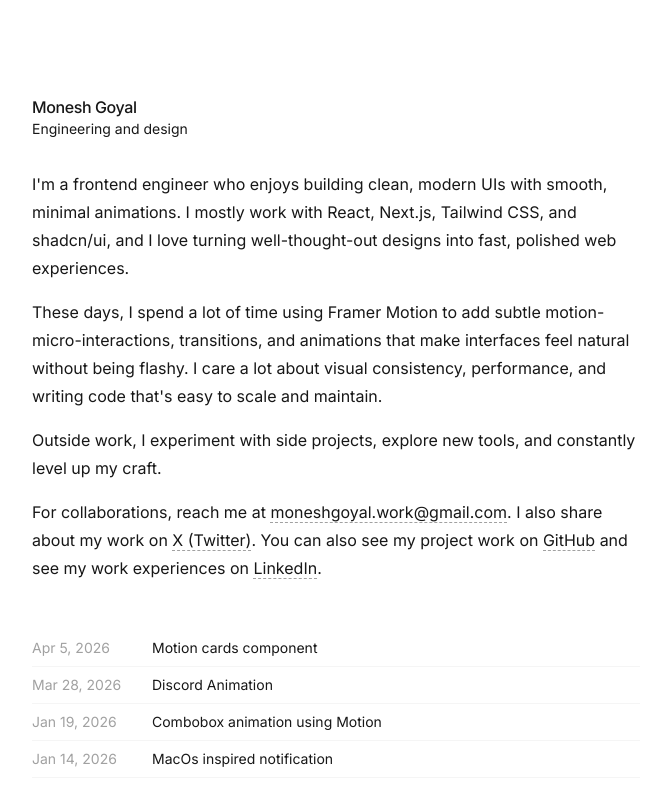
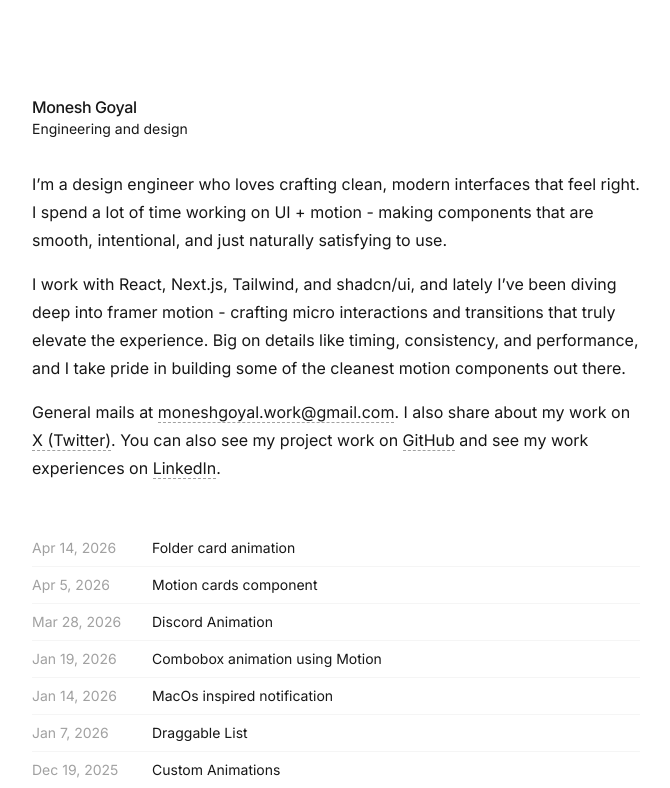
Before and after one commit to 2201monesh/portfolio, a Next.js app: page / in a window 1280 px wide. Shown: the top 788 px of the page, without its empty margins (304-974 px from the left). Built offline with nearby package versions, Linux system fonts and the light colour scheme.

Commit message:
added folder card animation component in work section

```diff
--- a/app/page.tsx
+++ b/app/page.tsx
@@ -98,13 +98,16 @@ export default function Home() {
     <p className="text-sm leading-snug">Engineering and design</p>
   </header>
   <div className="space-y-4">
-    <p className="leading-7">I'm a frontend engineer who enjoys building clean, modern UIs with smooth, minimal animations. I mostly work with React, Next.js, Tailwind CSS, and shadcn/ui, and I love turning well-thought-out designs into fast, polished web experiences.</p>
-    <p className="leading-7">These days, I spend a lot of time using Framer Motion to add subtle motion-micro-interactions, transitions, and animations that make interfaces feel natural without being flashy. I care a lot about visual consistency, performance, and writing code that's easy to scale and maintain.</p>
-    <p className="leading-7">Outside work, I experiment with side projects, explore new tools, and constantly level up my craft.</p>
-    <p className="leading-7">For collaborations, reach me at <span className="link-text">moneshgoyal.work@gmail.com</span>. I also share about my work on <a href="https://x.com/moneshgoyal" target="_blank" rel="noopener noreferrer" className="link-text">X (Twitter)</a>. You can also see my project work on <a href="https://github.com/2201monesh" target="_blank" rel="noopener noreferrer" className="link-text">GitHub</a> and see my work experiences on <a href="https://www.linkedin.com/in/monesh-goyal/" target="_blank" rel="noopener noreferrer" className="link-text">LinkedIn</a>.</p>
+    <p className="leading-7">I’m a design engineer who loves crafting clean, modern interfaces that feel right. I spend a lot of time working on UI + motion - making components that are smooth, intentional, and just naturally satisfying to use.</p>
+    <p className="leading-7">I work with React, Next.js, Tailwind, and shadcn/ui, and lately I’ve been diving deep into framer motion - crafting micro interactions and transitions that truly elevate the experience. Big on details like timing, consistency, and performance, and I take pride in building some of the cleanest motion components out there.</p>
+    <p className="leading-7">General mails at <span className="link-text">moneshgoyal.work@gmail.com</span>. I also share about my work on <a href="https://x.com/moneshgoyal" target="_blank" rel="noopener noreferrer" className="link-text">X (Twitter)</a>. You can also see my project work on <a href="https://github.com/2201monesh" target="_blank" rel="noopener noreferrer" className="link-text">GitHub</a> and see my work experiences on <a href="https://www.linkedin.com/in/monesh-goyal/" target="_blank" rel="noopener noreferrer" className="link-text">LinkedIn</a>.</p>
   </div>
   <div className="mt-12 space-y-4 select-none">
     <div className="divide-y divide-neutral-100 dark:divide-neutral-800">
+       <a href="https://x.com/moneshgoyal/status/2043915778916004018?s=20" target="_blank" rel="noopener noreferrer" className="flex cursor-pointer items-center justify-start py-2 text-sm hover:bg-neutral-50 dark:hover:bg-neutral-800">
+        <p className="w-30 text-neutral-400">Apr 14, 2026</p>
+        <p className="">Folder card animation</p>
+      </a>
       <a href="https://x.com/moneshgoyal/status/2040771299677778423?s=20" target="_blank" rel="noopener noreferrer" className="flex cursor-pointer items-center justify-start py-2 text-sm hover:bg-neutral-50 dark:hover:bg-neutral-800">
         <p className="w-30 text-neutral-400">Apr 5, 2026</p>
         <p className="">Motion cards component</p>
```
